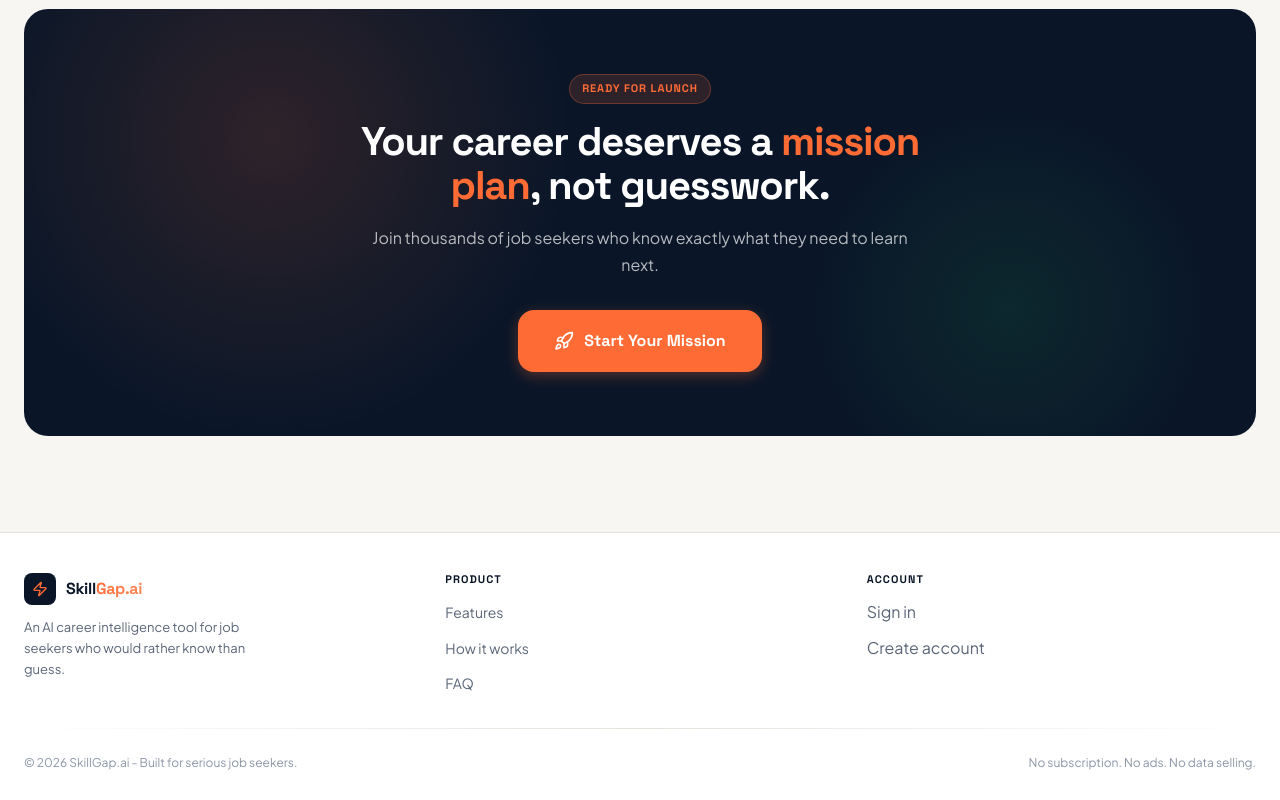
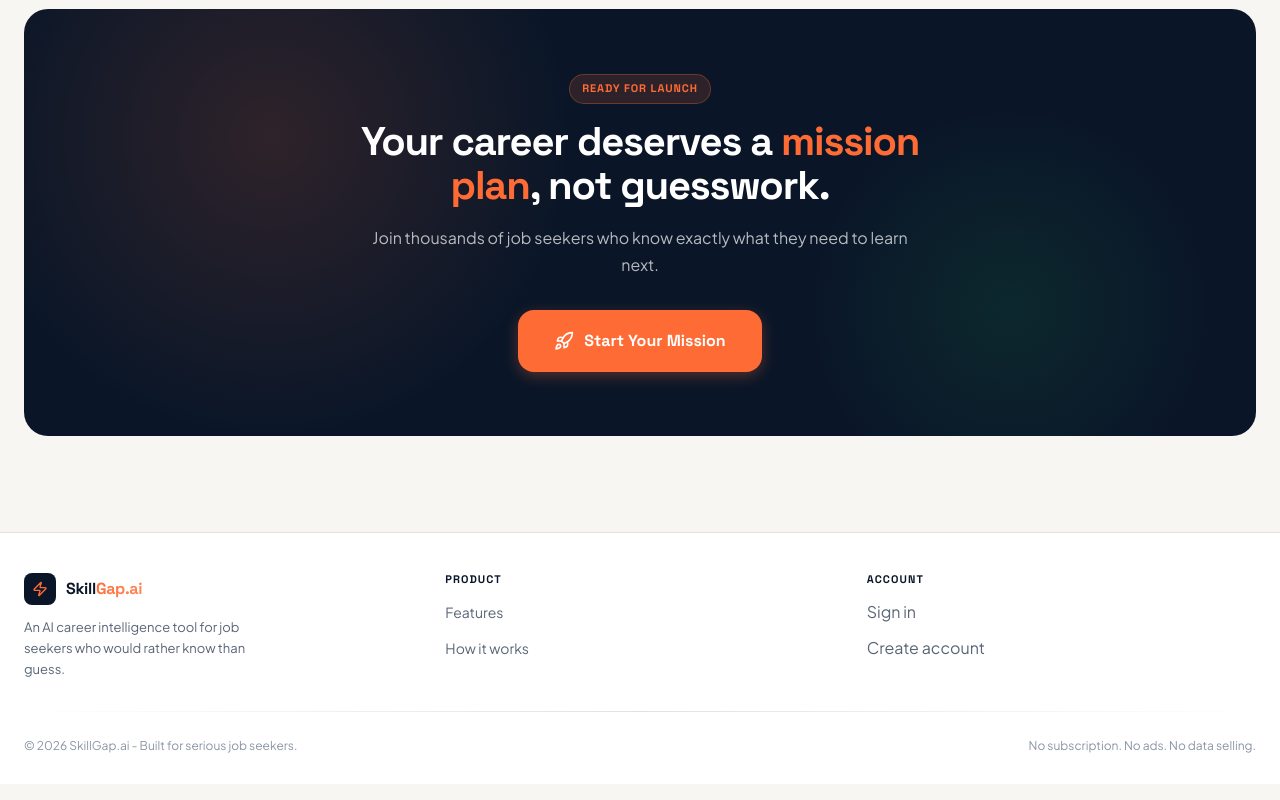
Before and after one commit to Theani7/skillgap.ai, a React (Vite) app in the folder frontend/: page / in a window 1280 px wide. Shown: the part 3148-3948 px from the top of the page. Built offline with nearby package versions, Linux system fonts and the light colour scheme; no server answers.

Commit message:
Remove FAQ from footer

```diff
--- a/frontend/src/pages/Landing.jsx
+++ b/frontend/src/pages/Landing.jsx
@@ -944,7 +944,6 @@ const Landing = ({ openAuthModal }) => {
               <ul style={{ listStyle: 'none', padding: 0, margin: 0, display: 'flex', flexDirection: 'column', gap: '10px' }}>
                 <li><a href="#features" style={{ fontSize: '14px', color: 'var(--color-text-muted)', textDecoration: 'none' }}>Features</a></li>
                 <li><a href="#how-it-works" style={{ fontSize: '14px', color: 'var(--color-text-muted)', textDecoration: 'none' }}>How it works</a></li>
-                <li><a href="#faq" style={{ fontSize: '14px', color: 'var(--color-text-muted)', textDecoration: 'none' }}>FAQ</a></li>
               </ul>
             </div>
 
```
